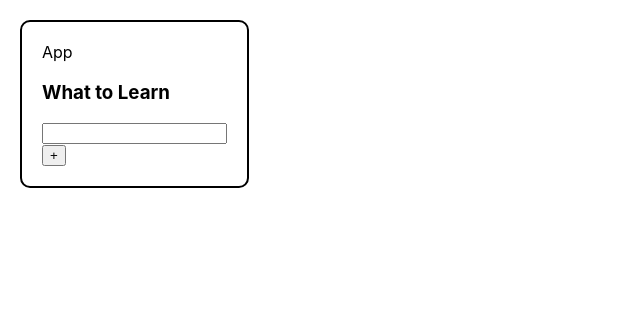
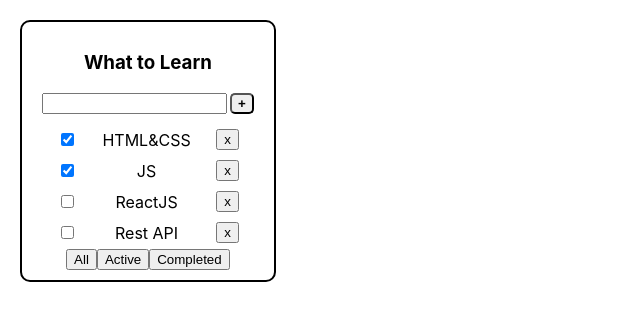
Before and after one commit to YaroshUlad/ToDoList, a React (Create React App) app: page / in a window 1280 px wide. Shown: the top 320 px of the page, without its empty margins (0-640 px from the left). Built offline with nearby package versions, Linux system fonts and the light colour scheme.

Commit message:
5th week 2nd commit

```diff
--- a/src/components/5thWeekToDoList/App5ThWeek.module.css
+++ b/src/components/5thWeekToDoList/App5ThWeek.module.css
@@ -2,6 +2,7 @@
     margin: 20px;
     border: 2px solid black;
     width: max-content;
-    padding: 20px;
+    padding: 10px 20px;
     border-radius: 10px;
+    text-align: center;
 }
--- a/src/components/5thWeekToDoList/App5ThWeek.tsx
+++ b/src/components/5thWeekToDoList/App5ThWeek.tsx
@@ -1,11 +1,12 @@
-import React from "react";
+import React, {useState} from "react";
 import s from './App5ThWeek.module.css'
 import {ToDoList} from "./ToDoList/ToDoList";
 
 const App5ThWeek = () => {
+    const [lists, setLists] = useState({})
+
     return (
         <div className={s.AppWrapper}>
-            App
             <ToDoList toDoListTitle={'What to Learn'}/>
         </div>
     )
--- /dev/null
+++ b/src/components/5thWeekToDoList/ToDoList/Button/Button.tsx
@@ -0,0 +1,9 @@
+import React, {ButtonHTMLAttributes, DetailedHTMLProps} from 'react';
+
+type DefaultButtonProps = DetailedHTMLProps<ButtonHTMLAttributes<HTMLButtonElement>, HTMLButtonElement>
+
+export const Button: React.FC<DefaultButtonProps> = ({...restProps}) => {
+    return (
+        <button {...restProps}>{restProps.value}</button>
+    );
+};
--- a/src/components/5thWeekToDoList/ToDoList/Input/Input.module.css
+++ b/src/components/5thWeekToDoList/ToDoList/Input/Input.module.css
@@ -0,0 +1,29 @@
+.inputWrapper {
+    display: flex;
+}
+
+.inputArea {
+    display: flex;
+    flex-direction: column;
+    margin-right: 3px;
+    align-items: center;
+    justify-content: center;
+}
+
+.error {
+    color: red;
+}
+
+.inputError {
+    border-color: red;
+}
+
+.buttonError {
+    background-color: #c44c4c;
+    border-radius: 5px;
+}
+
+.button {
+    border-radius: 5px;
+    font-weight: bold;
+}
--- a/src/components/5thWeekToDoList/ToDoList/Input/Input.tsx
+++ b/src/components/5thWeekToDoList/ToDoList/Input/Input.tsx
@@ -1,12 +1,15 @@
 import React, {ChangeEvent, KeyboardEvent, DetailedHTMLProps, InputHTMLAttributes, useState} from 'react';
+import s from './Input.module.css'
 
 type DefaultInputPropsType = DetailedHTMLProps<InputHTMLAttributes<HTMLInputElement>, HTMLInputElement>
-type InputPropsType = {}
+type InputPropsType = {
+    newTaskName: (value: string) => void
+}
 type FullInputPropsType = DefaultInputPropsType & InputPropsType
 
 
 export const Input: React.FC<FullInputPropsType> = ({
-                                                        type,
+                                                        type, newTaskName, ...restProps
                                                     }) => {
 
     const [value, setValue] = useState<string>('')
@@ -26,20 +29,23 @@ export const Input: React.FC<FullInputPropsType> = ({
 
     const onClickHandler = () => {
         if (value.trim()) {
-            console.log(value.trim())
+            newTaskName(value.trim()) // ________________ sent to toDoList new Task name
             setValue('')
         } else {
             setError('Please enter new Task')
         }
     }
     return (
-        <div>
-            <div className={''}>
-                <input onKeyPress={onKeyPressHandler} onChange={onChangeHandler} value={value} type="text"/>
-                {error && <span>{error}</span>}
+        <div className={s.inputWrapper}>
+            <div className={s.inputArea}>
+                <input className={error ? s.inputError : s.input} onKeyPress={onKeyPressHandler}
+                       onChange={onChangeHandler} value={value} type="text"/>
+                {error && <span className={s.error}>{error}</span>}
             </div>
             <div>
-                <button onClick={onClickHandler}>+</button>
+                <button disabled={error ? true : false} className={error ? s.buttonError : s.button}
+                        onClick={onClickHandler}>+
+                </button>
             </div>
         </div>
     );
--- /dev/null
+++ b/src/components/5thWeekToDoList/ToDoList/MapTasks/MapTasks.module.css
@@ -0,0 +1,17 @@
+.wrapper {
+    padding-top: 10px;
+}
+
+.lists {
+    display: flex;
+    padding: 5px 15px;
+    justify-content: center;
+    align-items: center;
+
+}
+
+.lists div {
+    flex-grow: 1;
+    text-align: center;
+
+}
--- /dev/null
+++ b/src/components/5thWeekToDoList/ToDoList/MapTasks/MapTasks.tsx
@@ -0,0 +1,41 @@
+import React, {ChangeEvent} from 'react';
+import s from './MapTasks.module.css'
+
+type DataObjectPropsType = {
+    id: string
+    title: string
+    isDone: boolean
+}
+
+type MapTasksPropsType = {
+    data: Array<DataObjectPropsType>
+    checkBoxOnChangeCallBack: (e: boolean, id: string) => void
+    deleteTaskHandler: (id: string) => void
+}
+
+export const MapTasks: React.FC<MapTasksPropsType> = ({data, checkBoxOnChangeCallBack, deleteTaskHandler}) => {
+
+    const checkBoxOnChange = (e: ChangeEvent<HTMLInputElement>, id: string) => {
+        // send to ToDoLIst new IsDone property
+        checkBoxOnChangeCallBack(e.currentTarget.checked, id)
+    }
+    const onClickHandler = (id: string) => {
+        deleteTaskHandler(id)
+    }
+
+    return (
+        <div className={s.wrapper}>
+            {data.map((el, index) => {
+                return (
+                    <div key={el.id} className={s.lists}>
+                        <input checked={el.isDone}
+                               onChange={(e) => checkBoxOnChange(e, el.id)}
+                               type="checkbox"/>
+                        <div>{el.title}</div>
+                        <button onClick={() => onClickHandler(el.id)}>x</button>
+                    </div>
+                )
+            })}
+        </div>
+    );
+};
--- a/src/components/5thWeekToDoList/ToDoList/ToDoList.tsx
+++ b/src/components/5thWeekToDoList/ToDoList/ToDoList.tsx
@@ -1,18 +1,53 @@
-import React from 'react';
+import React, {ChangeEvent} from 'react';
 import {Input} from "./Input/Input";
+import {MapTasks} from "./MapTasks/MapTasks";
+import {v1} from "uuid";
+import {ObjectsInTaskArrayType} from "../../Components4week/App4Week";
+import {Button} from "./Button/Button";
 
 type ToDoListPropsType = {
     toDoListTitle: string
+    /*data: Array<ObjectsInTaskArrayType>
+    id: string*/
 
 }
 
 export const ToDoList: React.FC<ToDoListPropsType> = ({
                                                           toDoListTitle
                                                       }) => {
+    const newTaskNameHandler = (value: string) => {
+        console.log(value, ' from todo') // ___________ receive new Task name from input
+    }
+
+    const checkBoxOnChange = (e: boolean, id: string) => {
+        console.log(e, ' from todo')
+    }
+    const deleteTaskId = (id: string) => {
+        console.log(id, 'from todo')
+    }
+    const setFilterValue = (filterValue: 'All' | 'Active' | 'Completed') => {
+        console.log(filterValue, ' filetValue from Todo')
+    }
+
+
     return (
         <div>
             <h3>{toDoListTitle}</h3>
-            <Input/>
+            <Input newTaskName={newTaskNameHandler}/>
+            <MapTasks deleteTaskHandler={deleteTaskId} checkBoxOnChangeCallBack={checkBoxOnChange} data={arr}/>
+            <div>
+                <Button value={'All'} onClick={() => setFilterValue('All')}/>
+                <Button value={'Active'} onClick={() => setFilterValue('Active')}/>
+                <Button value={'Completed'} onClick={() => setFilterValue('Completed')}/>
+            </div>
         </div>
     );
 };
+
+
+const arr: Array<ObjectsInTaskArrayType> = [
+    {id: v1(), title: "HTML&CSS", isDone: true},
+    {id: v1(), title: "JS", isDone: true},
+    {id: v1(), title: "ReactJS", isDone: false},
+    {id: v1(), title: "Rest API", isDone: false}
+]
```
